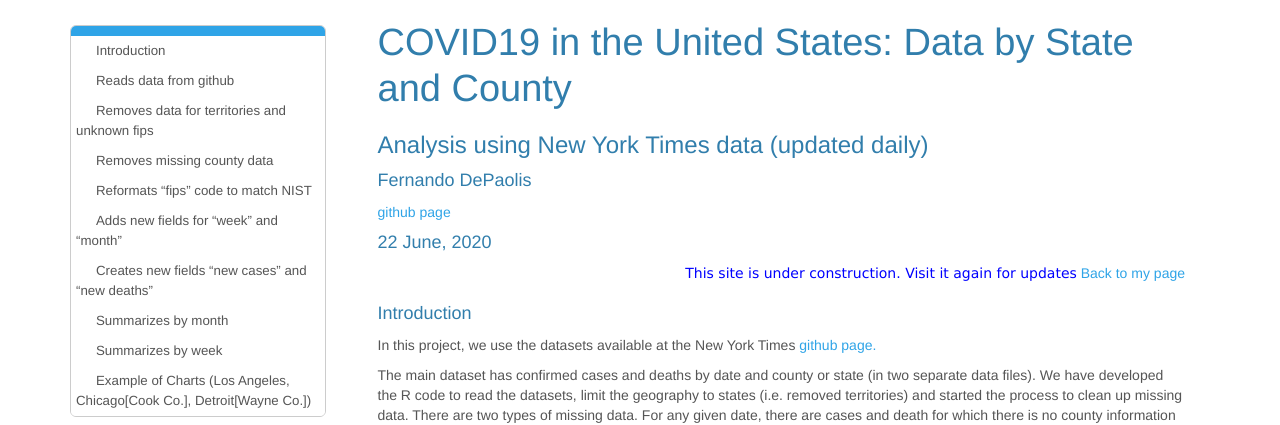
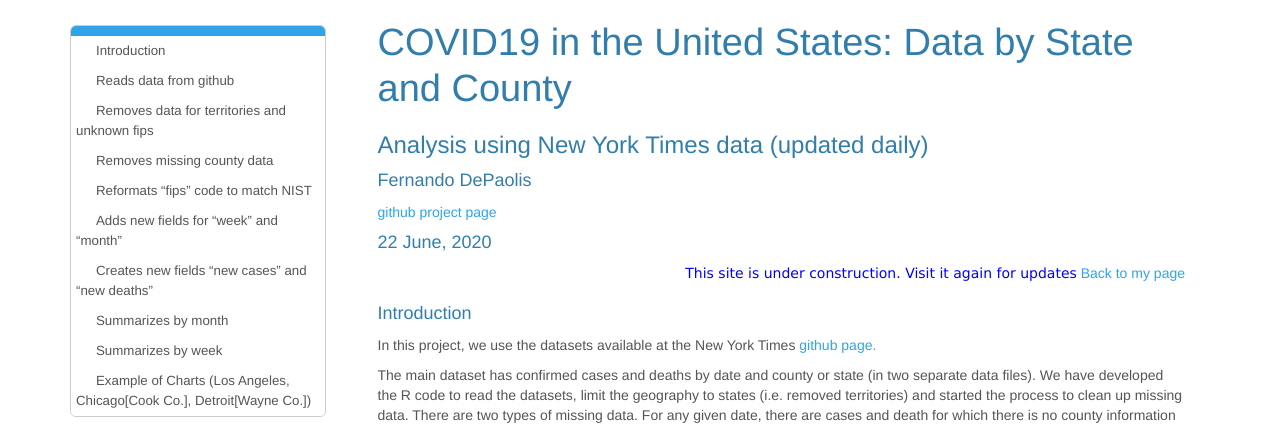
Before and after one commit to fdepaolis/github-site, a Jekyll site: the page COVID19.html, which Jekyll copies as it is, in a window 1280 px wide and 900 px high. Shown: the top 425 px of the window. Built offline with Jekyll 4.4.1, drawn with Linux system fonts in a browser that asks for light colours.

Commit message:
Update COVID19.html

```diff
--- a/COVID19.html
+++ b/COVID19.html
@@ -1589,7 +1589,7 @@ div.tocify {
 <h1 class="title toc-ignore">COVID19 in the United States: Data by State and County</h1>
 <h3 class="subtitle">Analysis using New York Times data (updated daily)</h3>
 <h4 class="author">Fernando DePaolis</h4>
-<p><a href="https://fdp2012.github.io/FernandoDePaolis.github.io/" target="_blank">github page</a></p>
+<p><a href="https://github.com/fdp2012/FernandoDePaolis.github.io" target="_blank">github project page</a></p>
 <h4 class="date">22 June, 2020</h4>
 
 </div>
```
